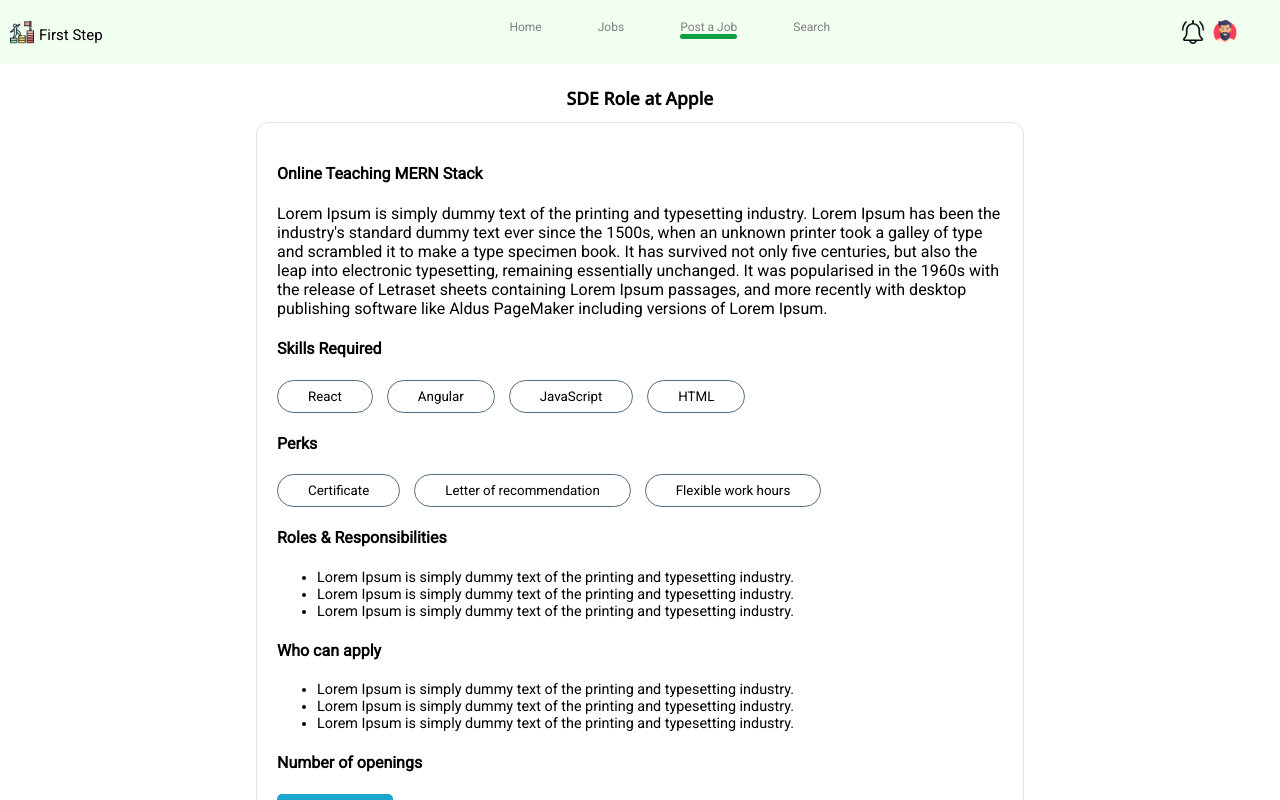
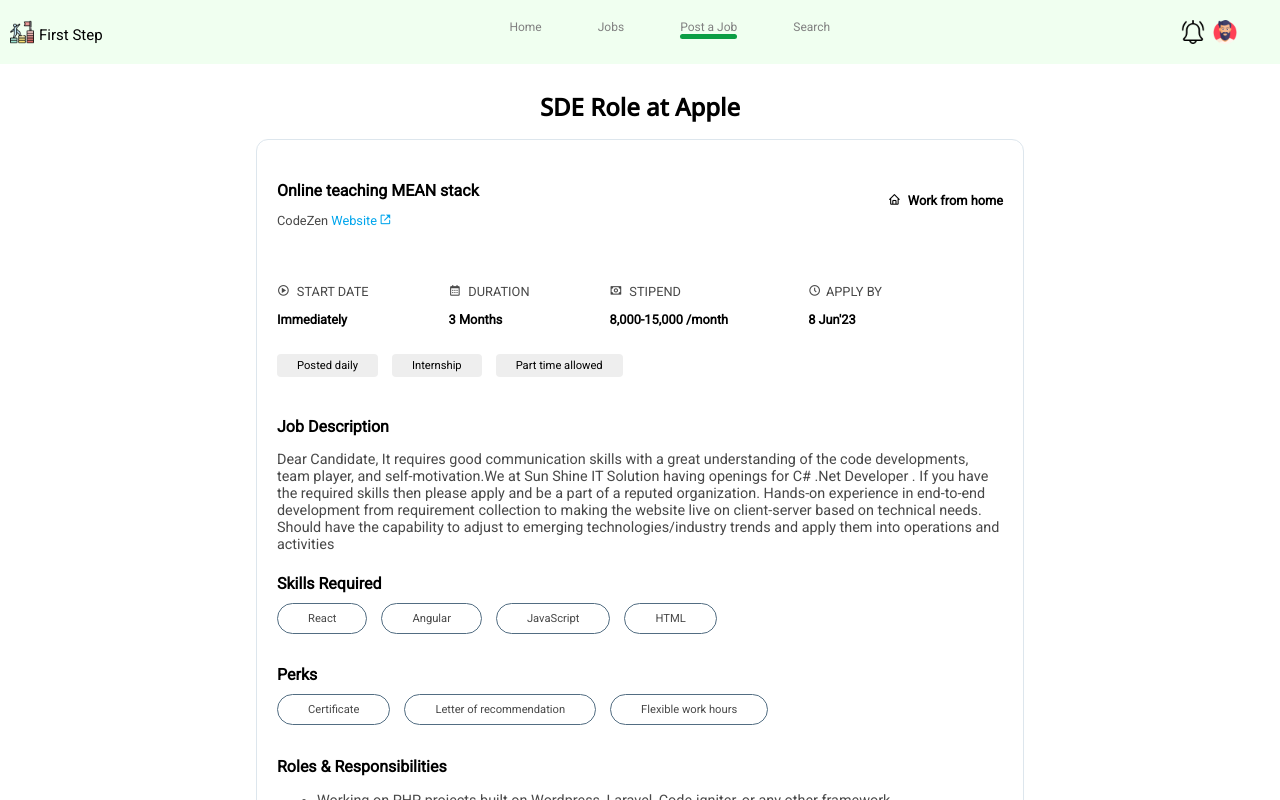
Before and after one commit to kanishkcs/Job-Listing, a React (Vite) app in the folder client/: page /jobDetails in a window 1280 px wide. Shown: the top 800 px of the page. Built offline with nearby package versions, Linux system fonts and the light colour scheme.

Commit message:
job info page completed without props

```diff
--- a/client/index.html
+++ b/client/index.html
@@ -5,6 +5,9 @@
     <link rel="icon" type="image/svg+xml" href="/vite.svg" />
     <meta name="viewport" content="width=device-width, initial-scale=1.0" />
     <title>HireKaro</title>
+    <!-- BOXICONS -->
+    <link href='https://unpkg.com/boxicons@2.1.4/css/boxicons.min.css' rel='stylesheet'>
+
   </head>
   <body>
     <div id="root"></div>
--- a/client/src/Pages/JobDetails/JobDetails.jsx
+++ /dev/null
@@ -1,121 +0,0 @@
-import React from "react";
-import "./JobDetails.css";
-import styled from "styled-components";
-import JobCard from "../../Component/JobCard";
-
-const Wrapper = styled.div`
-  display: flex;
-  justify-content: center;
-  flex-direction: column;
-  align-items: center;
-  min-width: 70% !important;
-  position: fixed;
-  top: 5rem;
-`;
-const Tags = styled.button`
-  width: 13rem;
-  background-color: ${(props) => props.bgColor};
-  color: ${(props) => props.fontColor};
-  border-radius: 8px;
-  display: inline;
-  padding: 5px;
-  border: none;
-  border-radius: 8px;
-  margin-left: 30px;
-  font-size: 1rem;
-`;
-
-const Container = styled.div`
-  width: 50%;
-  height: 1150px;
-  border: 1px solid lightgray;
-  border-radius: 5px;
-  padding: 0 40px 0 40px;
-`;
-
-const Heading = styled.h2``;
-
-const List = styled.li``;
-
-const JobDetails = () => {
-  return (
-    <>
-      <Wrapper>
-        <Heading>
-          Full Stack Web Developer work from home internship at the First Step{" "}
-        </Heading>
-
-        <Container>
-          <JobCard Job={{ title: "Hellow", salary: "12344",location:"Remote",description:["lan lele mera"],tags:["a","b","c"] }} />
-          <Heading>About the Company Role</Heading>
-          <p>
-            Are you looking for an opportunity to help empower marginalized
-            communities? We are seeking an enthusiastic, motivated, and reliable
-            Volunteering Intern to join our team at NayePankh Foundation. If you
-            are compassionate and enjoy working with people, this is the job for
-            you. As a volunteering intern, you will be given four different
-            tasks for different weeks, you will be required to do social work
-            near your area and spread positivity, and share the photos and
-            videos of that social work on your social media, you will also be
-            supporting the organization by raising funds and encouraging your
-            friend to accompany you in this internship. You will support our
-            organization's efforts to encourage volunteering and contribute to
-            the development of the community.
-          </p>
-          <Heading>Skills required</Heading>
-          <div>
-            <Tags bgColor="#fff2e6" fontColor="#e2b066">
-              HTML
-            </Tags>
-            <Tags bgColor="#fdedf0" fontColor="#c57283">
-              CSS
-            </Tags>
-            <Tags bgColor="#fff2e6" fontColor="#e2b066">
-              JavaScript
-            </Tags>
-            <Tags bgColor="#fdedf0" fontColor="#c57283">
-              Bootstrap
-            </Tags>
-          </div>
-
-          <Heading>Who can Apply</Heading>
-          <p>Canditates who can apply</p>
-          <ol>
-            <List>Are available for full-time(in office ) internship</List>
-            <List>
-              Can start internship between 4th May'23 and 8th June'23{" "}
-            </List>
-            <List>Are available for the duration of 6 months</List>
-            <List> Have relevant skills and interests </List>
-            <List>
-              Are from or open to relocate to Gurgaon and neighbouring cities{" "}
-            </List>
-          </ol>
-          <p> *Women who want to start/restart their career can also apply </p>
-          <Heading>Perks</Heading>
-          <Tags bgColor="#fff2e6" fontColor="#e2b066">
-            Certificate
-          </Tags>
-          <Tags bgColor="#fdedf0" fontColor="#c57283">
-            Letter of Recommendation
-          </Tags>
-          <Tags bgColor="#fff2e6" fontColor="#e2b066">
-            5 days a week
-          </Tags>
-          <Tags bgColor="#fdedf0" fontColor="#c57283">
-            Fexible work hours
-          </Tags>
-
-          <Heading>Number of openings</Heading>
-          <p>6</p>
-
-          <button className="skillBtn" type="submit" value="submit">
-            Apply Now
-          </button>
-        </Container>
-      </Wrapper>
-    </>
-  );
-};
-
-export default JobDetails;
--- a/client/src/Pages/JobDetails/JobInfo.jsx
+++ b/client/src/Pages/JobDetails/JobInfo.jsx
@@ -1,86 +1,262 @@
-import React from 'react'
-import styled from 'styled-components'
+import React from "react";
+import styled from "styled-components";
 
-const Heading1=styled.h1`
+const Heading1 = styled.h1`
+  font-size: 1.5rem;
+  @media (max-width: 395px) {
+    font-size: 1rem;
+  }
+`;
+const Heading4 = styled.h4`
+  margin-bottom: 10px;
+  @media (max-width: 395px) {
+    font-size: 0.8rem;
+  }
+`;
 
-`
-const Heading4=styled.h4`
-`
+const Container = styled.div`
+  padding: 10px 20%;
+  align-items: center;
+  display: flex;
+  flex-direction: column;
+  @media ((min-width: 796px) and (max-width:1210px)) {
+    padding: 10px 10%;
+  }
+  @media ((min-width: 400px) and (max-width:905px)) {
+    padding: 10px 5%;
+  }
+  @media (max-width: 450px) {
+    padding: 10px 0%;
+    border-radius: ;
+  }
+`;
+const BodyContainer = styled.div`
+  border-radius: 12px;
+  border: 1px solid #dde6ed;
+  padding: 20px;
+  background-color: white;
+  @media (max-width: 450px) {
+    border-radius: 0px;
+  }
+`;
+const Div = styled.div`
+  align-items: center;
+  text-align: center;
+`;
 
-const Container=styled.div`
-padding:10px 20%;
-align-items:center;
-   display:flex;
-   flex-direction:column;
-`
-const BodyContainer=styled.div`
-border-radius:12px;
-border :1px solid #DDE6ED;
-   padding:20px;
-   background-color:white;
-`
-const Div=styled.div``
+const Btab = styled.button`
+  border-radius: 50px;
+  padding: 8px 30px;
+  font-size: 0.7rem;
+  border: 1px solid #526d82;
+  margin-right: 10px;
+  margin-bottom: 10px;
+  background: transparent;
+  color: #484848;
+  @media (max-width: 395px) {
+    padding: 6px 20px;
+    font-size: 0.6rem;
+  }
+`;
+const Btab2 = styled.button`
+  padding: 15px 45px;
+  background-color: #00a5ec;
+  border: none;
+  border-radius: 5px;
+  color: white;
+  font-size: 1rem;
+  font-weight: 600;
+  font-size: 0.9rem;
+  cursor: pointer;
+  margin-top: 20px;
+  @media (max-width: 395px) {
+    font-size: 0.7rem;
+    padding: 10px 35px;
+  }
+`;
+const Para = styled.p`
+  font-size: 0.9rem;
+  color: #484848;
+  @media (max-width: 395px) {
+    font-size: 0.7rem;
+  }
+`;
+const Div2 = styled.div`
+  align-items: center;
+  display: flex;
+  justify-content: space-between;
+`;
 
-const Btab=styled.button`
-border-radius:50px;
-padding:8px 30px;
-border :1px solid #526D82;
-margin-right:10px;
-background:transparent;
-`
-const Btab2=styled.button`
- padding :10px 40px;
- background-color:#19A7CE;
- border:none;
- border-radius:5px;
- color:white;
- font-size:0.9rem;
- cursor:pointer;
-`
-
-const Ulist=styled.ul`
-list-style:disc;
-`
-const List=styled.li`
-font-size:0.9rem;
-`
+const Ulist = styled.ul`
+  list-style: disc;
+`;
+const List = styled.li`
+  font-size: 0.9rem;
+  color: #484848;
+  @media (max-width: 395px) {
+    font-size: 0.7rem;
+  }
+`;
+const Para2 = styled.p`
+  font-weight: 600;
+  font-size: 0.8rem;
+  @media (max-width: 395px) {
+    font-size: 0.6rem;
+  }
+`;
+const Div3 = styled.div`
+  display: flex;
+  flex-wrap: wrap;
+  margin-top: 30px;
+  margin-bottom: 15px;
+`;
+const Div4 = styled.div`
+  margin-right: 80px;
+  @media (max-width: 395px) {
+    margin-right: 50px;
+  }
+`;
+const Para3 = styled.p`
+  font-weight: 500;
+  font-size: 0.8rem;
+  color: #484848;
+  @media (max-width: 395px) {
+    font-size: 0.7rem;
+  }
+`;
+const Btn4 = styled.button`
+  padding: 5px 20px;
+  border-radius: 4px;
+  margin-right: 10px;
+  border: none;
+  background-color: #eeeeee;
+  font-size: 0.7rem;
+  margin-bottom: 10px;
+`;
+const Div5 = styled.div`
+  margin-bottom: 30px;
+`;
 
 const JobInfo = () => {
   return (
     <>
       <Container>
-        <Div><Heading1>SDE Role at Apple</Heading1></Div>
+        <Div>
+          <Heading1>SDE Role at Apple</Heading1>
+        </Div>
         <BodyContainer>
-        <Heading4>Online Teaching MERN Stack</Heading4>
-        <p>Lorem Ipsum is simply dummy text of the printing and typesetting industry.
-        Lorem Ipsum has been the industry's standard dummy text ever since the 1500s,
-        when an unknown printer took a galley of type and scrambled it to make a type specimen book.
-        It has survived not only five centuries, but also the leap into electronic typesetting, remaining essentially unchanged.
-        It was popularised in the 1960s with the release of Letraset sheets containing Lorem Ipsum passages, and more recently
-        with desktop publishing software like Aldus PageMaker including versions of Lorem Ipsum.
-        </p>
+          <Div2>
+            <div>
+              {" "}
+              <Heading4>Online teaching MEAN stack</Heading4>
+              <Para3>
+                CodeZen{" "}
+                <span>
+                  <a
+                    href=""
+                    style={{ "text-decoration": "none", color: "#00a5ec" }}
+                  >
+                    Website
+                    <i
+                      class="bx bx-link-external"
+                      style={{ "margin-left": "2px" }}
+                    ></i>
+                  </a>
+                </span>
+              </Para3>
+            </div>
+
+            <Para2>
+              <i class="bx bx-home" style={{ "margin-right": "7px" }}></i>Work
+              from home
+            </Para2>
+          </Div2>
+          <Div3>
+            <Div4>
+              <Para3>
+                <i
+                  class="bx bx-play-circle"
+                  style={{ "margin-right": "7px" }}
+                ></i>
+                START DATE
+              </Para3>
+              <Para2>Immediately</Para2>
+            </Div4>
+            <Div4>
+              <Para3>
+                <i class="bx bx-calendar" style={{ "margin-right": "7px" }}></i>
+                DURATION
+              </Para3>
+              <Para2>3 Months</Para2>
+            </Div4>
+            <Div4>
+              <Para3>
+                <i class="bx bx-money" style={{ "margin-right": "7px" }}></i>
+                STIPEND
+              </Para3>
+              <Para2>8,000-15,000 /month</Para2>
+            </Div4>
+            <Div4>
+              <Para3>
+                <i
+                  class="bx bx-time-five"
+                  style={{ "margin-right": "5px" }}
+                ></i>
+                APPLY BY
+              </Para3>
+              <Para2>8 Jun'23</Para2>
+            </Div4>
+          </Div3>
+          <Div5>
+            <Btn4>Posted daily</Btn4> <Btn4>Internship</Btn4>{" "}
+            <Btn4>Part time allowed</Btn4>
+          </Div5>
+          <Heading4>Job Description</Heading4>
+          <Para>
+            Dear Candidate, It requires good communication skills with a great
+            understanding of the code developments, team player, and
+            self-motivation.We at Sun Shine IT Solution having openings for C#
+            .Net Developer . If you have the required skills then please apply
+            and be a part of a reputed organization. Hands-on experience in
+            end-to-end development from requirement collection to making the
+            website live on client-server based on technical needs. Should have
+            the capability to adjust to emerging technologies/industry trends
+            and apply them into operations and activities
+          </Para>
           <Heading4>Skills Required</Heading4>
-        <Btab>React</Btab> <Btab>Angular</Btab> <Btab>JavaScript</Btab> <Btab>HTML</Btab>
+          <Btab>React</Btab> <Btab>Angular</Btab> <Btab>JavaScript</Btab>{" "}
+          <Btab>HTML</Btab>
           <Heading4>Perks</Heading4>
-        <Btab>Certificate</Btab> <Btab>Letter of recommendation</Btab> <Btab>Flexible work hours</Btab>
+          <Btab>Certificate</Btab> <Btab>Letter of recommendation</Btab>{" "}
+          <Btab>Flexible work hours</Btab>
           <Heading4>Roles & Responsibilities</Heading4>
           <Ulist>
-            <List>Lorem Ipsum is simply dummy text of the printing and typesetting industry. </List>
-            <List>Lorem Ipsum is simply dummy text of the printing and typesetting industry. </List>
-            <List>Lorem Ipsum is simply dummy text of the printing and typesetting industry. </List>
+            <List>
+              Working on PHP projects built on Wordpress, Laravel, Code-igniter,
+              or any other framework.{" "}
+            </List>
+            <List>
+              Building new projects from scratch on PHP related frameworks
+            </List>
+            <List>Writing about your development experience </List>
           </Ulist>
           <Heading4>Who can apply</Heading4>
           <Ulist>
-            <List>Lorem Ipsum is simply dummy text of the printing and typesetting industry. </List>
-            <List>Lorem Ipsum is simply dummy text of the printing and typesetting industry. </List>
-            <List>Lorem Ipsum is simply dummy text of the printing and typesetting industry. </List>
+            <List>Who are available for the part time job/internship </List>
+            <List>
+              who can start the part time job/internship between 25th May'23 and
+              29th Jun'23
+            </List>
+            <List>who are available for duration of 3 months </List>
           </Ulist>
-        <Heading4>Number of openings</Heading4>
-        <Btab2>Apply</Btab2>
+          <Heading4>Number of openings &nbsp; &nbsp;<span style={{ "font-weight": "500" }}>3</span></Heading4>
+          <Div>
+            <Btab2>Apply Now</Btab2>
+          </Div>
         </BodyContainer>
       </Container>
     </>
-  )
-}
+  );
+};
 
-export default JobInfo
+export default JobInfo;
--- a/client/src/main.jsx
+++ b/client/src/main.jsx
@@ -3,7 +3,6 @@
 import App from './App'
 import { BrowserRouter as Router , Routes, Route } from "react-router-dom";
 import { JobPage } from './Pages/JobPage/JobPage';
-import JobDetails from './Pages/JobDetails/JobDetails';
 import Home from './Pages/Home/Home';
 import Navbar from './Component/Navbar';
 ReactDOM.createRoot(document.getElementById('root')).render(
```
Also changed, not shown: client/src/Pages/JobDetails/JobDetails.css (deleted, +0 -27 lines). Lines whose indentation alone changed are shown as unchanged.
